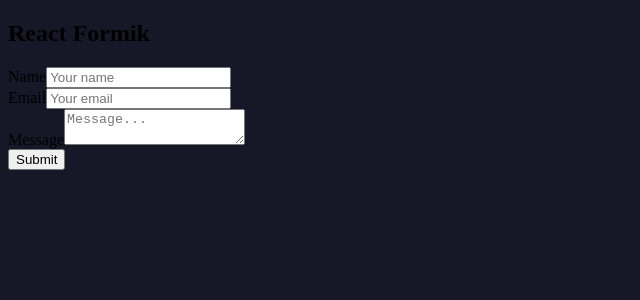
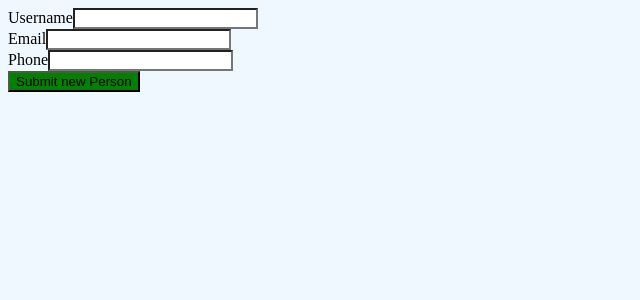
Before and after one commit to Abdessamad7687/react-formik, a React (Create React App) app: page / in a window 1280 px wide. Shown: the top 300 px of the page, without its empty margins (0-640 px from the left). Built offline with nearby package versions, Linux system fonts and the light colour scheme; the HTML template or start-up script is replaced by a standard one.

Commit message:
react-formik

```diff
--- a/package.json
+++ b/package.json
@@ -6,10 +6,10 @@
     "@testing-library/jest-dom": "^5.16.5",
     "@testing-library/react": "^13.4.0",
     "@testing-library/user-event": "^13.5.0",
+    "formik": "^2.2.9",
     "react": "^18.2.0",
     "react-dom": "^18.2.0",
-    "react-scripts": "5.0.1",
-    "web-vitals": "^2.1.4"
+    "react-scripts": "5.0.1"
   },
   "scripts": {
     "start": "react-scripts start",
--- a/src/App.css
+++ b/src/App.css
@@ -1,3 +1,18 @@
 body{
-    background-color: rgb(23, 23, 40) !important;
+  background-color: aliceblue;
 }
+input{
+  border-radius: 0% !important;
+  outline: 0px !important;
+    --webkit-appearance: none;
+    box-shadow: none !important;
+}
+input:focus{
+  outline: none !important;
+  border: solid 2px rgb(2, 128, 0) !important;
+}
+
+button{
+  border-radius: 0% !important;
+  background-color: rgb(2, 128, 0) !important;
+}
--- a/src/App.jsx
+++ b/src/App.jsx
@@ -1,11 +1,33 @@
 import React from 'react'
-import Form from './components/Form'
 import './App.css'
 const App = () => {
   return (
-    <section className="p-6 dark:text-gray-100">
-      <Form />
-    </section>
+    <div className="container mt-5">
+            <form className="form" id="form" autoComplete='off'>
+
+                <div className="form-group col-md-6 mx-auto mt-3">
+                <label htmlFor="Username">Username</label>
+                    <input type="text" className="form-control" />
+                </div>
+
+                <div className="form-group col-md-6 mx-auto mt-3">
+                <label htmlFor="Email">Email</label>
+                    <input type="email" className="form-control" />
+                </div>
+
+                <div className="form-group col-md-6 mx-auto mt-3">
+                <label htmlFor="Phone">Phone</label>
+                    <input type="number" className="form-control" />
+                </div>
+
+
+                <div className="form-group col-md-4 mx-auto mt-3">
+                    <button className="btn text-white w-100">
+                        Submit new Person
+                    </button>
+                </div>
+            </form>
+        </div>
   )
 }
 
```
Also changed, not shown: 1 other file (tests, documents, lock files or other folders).
